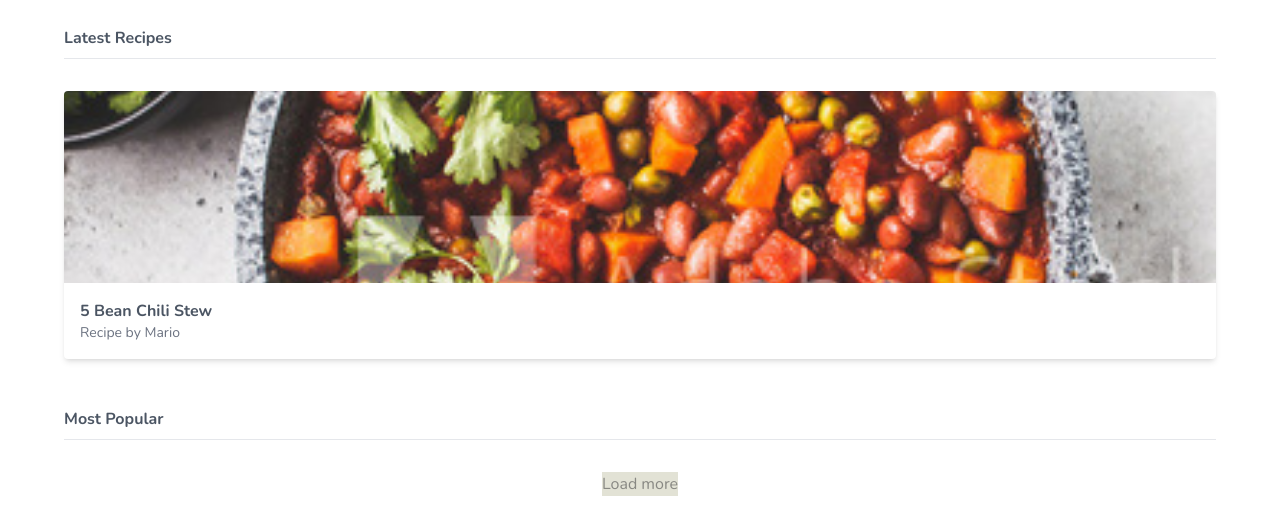
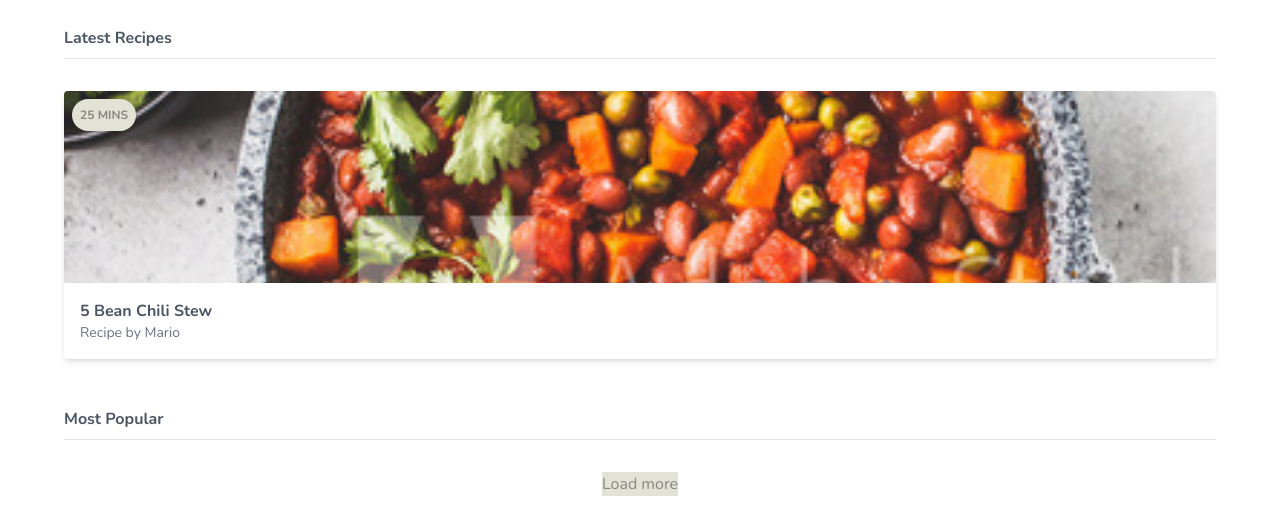
Before and after one commit to tringo286/learn-tailwind, a website: page public/index.html in a window 1280 px wide. Shown: the part 291-811 px from the top of the page. Drawn offline with nearby package versions, Linux system fonts and the light colour scheme.

Commit message:
Add badge on card

```diff
--- a/public/index.html
+++ b/public/index.html
@@ -54,7 +54,7 @@
           <div class="mt-8">
             <!-- cards go here -->
             <div
-              class="rounded bg-white border-gray-200 shadow-md overflow-hidden"
+              class="relative rounded bg-white border-gray-200 shadow-md overflow-hidden"
             >
               <img
                 src="img/stew.jpg"
@@ -64,6 +64,12 @@
               <div class="m-4">
                 <span class="font-bold">5 Bean Chili Stew</span>
                 <span class="block text-gray-500 text-sm">Recipe by Mario</span>
+              </div>
+              <div>
+                <span
+                  class="absolute top-0 ml-2 mt-2 p-2 bg-secondary-100 text-secondary-200 text-xs uppercase font-bold rounded-full"
+                  >25 mins</span
+                >
               </div>
             </div>
           </div>
```
Also changed, not shown: public/styles.css.
